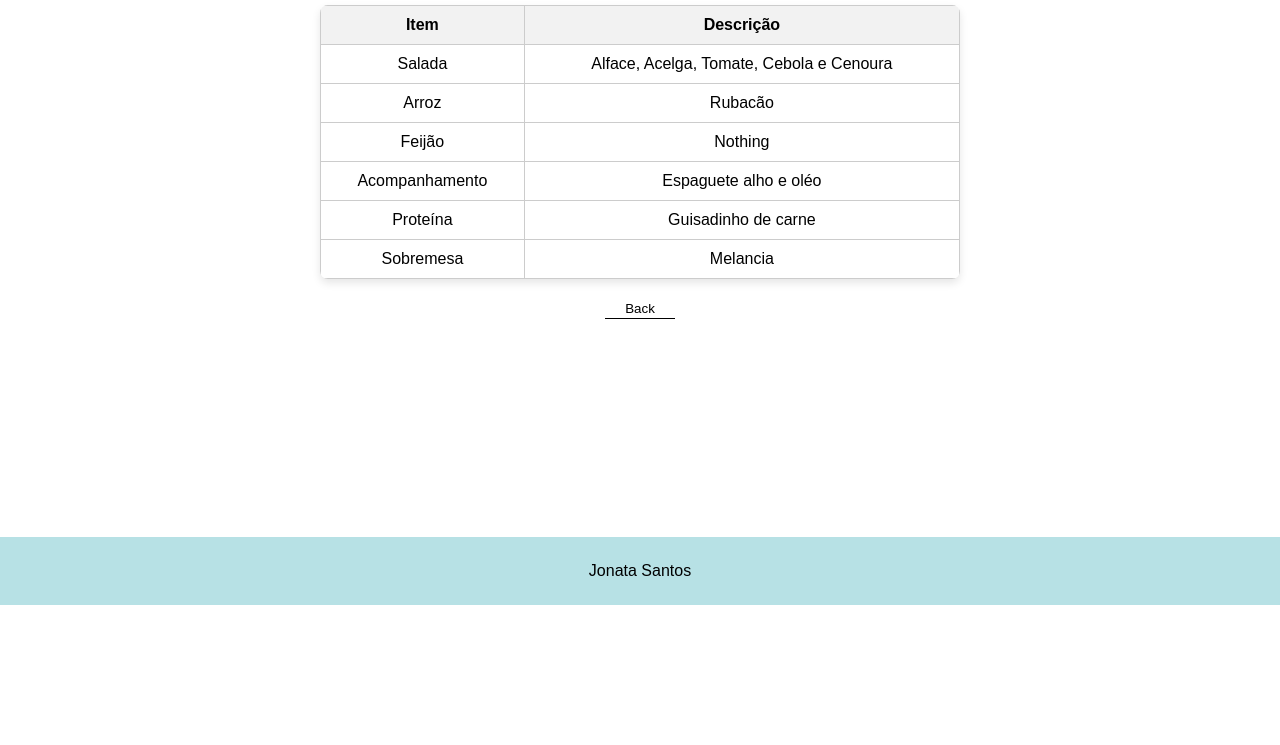
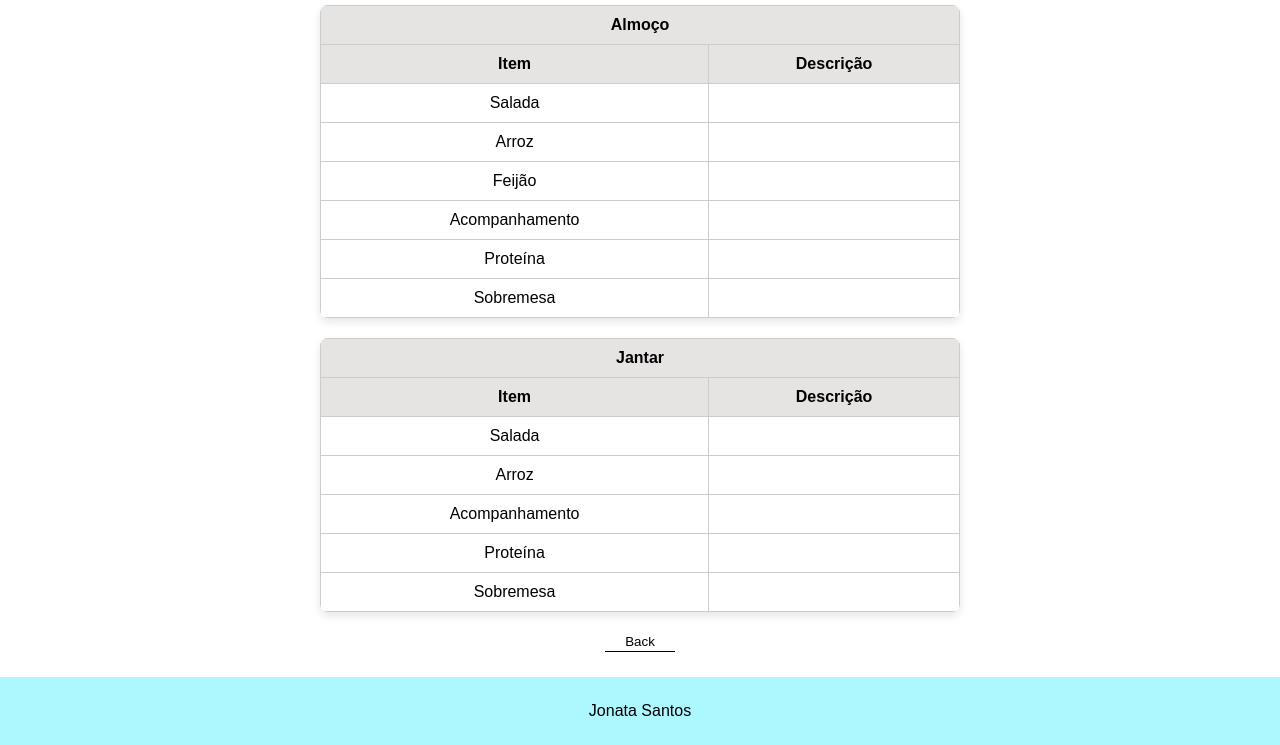
Before and after one commit to jonatavsantos/Menu-IFPB, a plain HTML site: page menu/friday/friday.html in a window 1280 px wide. Shown: the part 195-940 px from the top of the page. Before the commit the page ends 800 px from the top, so only its background shows below. Drawn offline with Linux system fonts and the light colour scheme.

Commit message:
update menu

```diff
--- a/menu/friday/friday.css
+++ b/menu/friday/friday.css
@@ -41,7 +41,7 @@ th, td {
 }
 
 th {
-    background-color: #f2f2f2;
+    background-color: #e6e3e3;
 }
 
 tr:hover td {
@@ -76,11 +76,11 @@ h1 {
 }
 
 footer {
-    background-color: #b7e1e5;
+    background-color:#adf7ff;
     color: #000000;
     text-align: center;
     padding: 25px;
-    position: fixed;
+    margin-top: 25px;
     bottom: 0;
     width: 100%;
 }
--- a/menu/friday/friday.html
+++ b/menu/friday/friday.html
@@ -18,12 +18,15 @@
     <div class="menu">
         <a id="arrow-left" href="../thursday/thursday.html"><svg xmlns="http://www.w3.org/2000/svg" width="16" height="16" fill="currentColor" class="bi bi-arrow-left" viewBox="0 0 16 16">
             <path fill-rule="evenodd" d="M15 8a.5.5 0 0 0-.5-.5H2.707l3.147-3.146a.5.5 0 1 0-.708-.708l-4 4a.5.5 0 0 0 0 .708l4 4a.5.5 0 0 0 .708-.708L2.707 8.5H14.5A.5.5 0 0 0 15 8"/>
-          </svg></a><h3>Sexta-Feira</h3><a id="arrow-right" href="../monday/monday.html"><svg xmlns="http://www.w3.org/2000/svg" width="16" height="16" fill="currentColor" class="bi bi-arrow-right" viewBox="0 0 16 16">
+          </svg></a><h3>Sexta-Feira (Proclamação da República - Feriado)</h3><a id="arrow-right" href="../monday/monday.html"><svg xmlns="http://www.w3.org/2000/svg" width="16" height="16" fill="currentColor" class="bi bi-arrow-right" viewBox="0 0 16 16">
   <path fill-rule="evenodd" d="M1 8a.5.5 0 0 1 .5-.5h11.793l-3.147-3.146a.5.5 0 0 1 .708-.708l4 4a.5.5 0 0 1 0 .708l-4 4a.5.5 0 0 1-.708-.708L13.293 8.5H1.5A.5.5 0 0 1 1 8"/>
 </svg></a>
     </div>
     <table>
         <thead>
+            <tr>
+                <th colspan="2">Almoço</th>
+            </tr>
             <tr>
                 <th>Item</th>
                 <th>Descrição</th>
@@ -32,27 +35,58 @@
         <tbody>
             <tr>
                 <td>Salada</td>
-                <td>Alface, Acelga, Tomate, Cebola e Cenoura</td>
+                <td></td>
             </tr>
             <tr>
                 <td>Arroz</td>
-                <td>Rubacão</td>
+                <td></td>
             </tr>
             <tr>
                 <td>Feijão</td>
-                <td>Nothing</td>
+                <td></td>
             </tr>
             <tr>
                 <td>Acompanhamento</td>
-                <td>Espaguete alho e oléo</td>
+                <td></td>
             </tr>
             <tr>
                 <td>Proteína</td>
-                <td>Guisadinho de carne</td>
+                <td></td>
             </tr>
             <tr>
                 <td>Sobremesa</td>
-                <td>Melancia</td>
+                <td></td>
+            </tr>
+        </tbody>
+    </table>
+    <table>
+        <tbody>
+            <tr>
+                <th colspan="2">Jantar</th>
+            </tr>
+            <tr>
+                <th>Item</th>
+                <th>Descrição</th>
+            </tr>
+            <tr>
+                <td>Salada</td>
+                <td></td>
+            </tr>
+            <tr>
+                <td>Arroz</td>
+                <td></td>
+            </tr>
+            <tr>
+                <td>Acompanhamento</td>
+                <td></td>
+            </tr>
+            <tr>
+                <td>Proteína</td>
+                <td></td>
+            </tr>
+            <tr>
+                <td>Sobremesa</td>
+                <td></td>
             </tr>
         </tbody>
     </table>
--- a/menu/monday/monday.css
+++ b/menu/monday/monday.css
@@ -41,7 +41,7 @@ th, td {
 }
 
 th {
-    background-color: #f2f2f2;
+    background-color: #e6e3e3;
 }
 
 tr:hover td {
@@ -76,11 +76,11 @@ h1 {
 }
 
 footer {
-    background-color: #b7e1e5;
+    background-color: #adf7ff;
     color: #000000;
     text-align: center;
     padding: 25px;
-    position: fixed;
+    margin-top: 25px;
     bottom: 0;
     width: 100%;
 }
--- a/menu/style.css
+++ b/menu/style.css
@@ -14,6 +14,7 @@
 
 .menu {
     margin-top: 2%;
+    margin-bottom: 5%;
     display: flex;
     align-items: center;
     justify-content: center;
@@ -29,7 +30,7 @@
 
 
 footer {
-    background-color: #b7e1e5;
+    background-color: #adf7ff;
     color: #000000;
     text-align: center;
     padding: 25px;
@@ -44,8 +45,8 @@ h2 {
 
 button {
     margin-top: 40%;
-    width: 70px;
-    height: 21px;
+    width: 80px;
+    height: 25px;
 }
 
 #buttonday {
@@ -53,14 +54,29 @@ button {
   justify-content: center;
   align-items: center;
   color: #000000;
-  background: #c0e6ea;
+  background: #adf7ff;
   user-select: none;
   -webkit-user-select: none;
   touch-action: manipulation;
   border: #000000;
   border-radius: 3px;
-  box-shadow: 0.5px 0.5px 1px rgba(0, 0, 0, 0.3);
+  box-shadow: 1px 1px 1px rgba(0, 0, 0, 0.984);
 }
+
+#buttonday:active {
+    background: #608585;
+    top: 2px;
+  }
+
+  #buttonday:before {
+    position: absolute;
+    height: 100%;
+    left: 0;
+    top: 0;
+    line-height: 3;
+    font-size: 140%;
+    width: 60px;
+  }
 
 a {
     color: inherit;
--- a/menu/thursday/thursday.css
+++ b/menu/thursday/thursday.css
@@ -41,7 +41,7 @@ th, td {
 }
 
 th {
-    background-color: #f2f2f2;
+    background-color: #e6e3e3;
 }
 
 tr:hover td {
@@ -76,11 +76,11 @@ h1 {
 }
 
 footer {
-    background-color: #b7e1e5;
+    background-color: #adf7ff;
     color: #000000;
     text-align: center;
     padding: 25px;
-    position: fixed;
+    margin-top: 25px;
     bottom: 0;
     width: 100%;
 }
--- a/menu/tuesday/tuesday.css
+++ b/menu/tuesday/tuesday.css
@@ -41,7 +41,7 @@ th, td {
 }
 
 th {
-    background-color: #f2f2f2;
+    background-color: #e6e3e3;
 }
 
 tr:hover td {
@@ -76,14 +76,15 @@ h1 {
 }
 
 footer {
-    background-color: #b7e1e5;
+    background-color: #adf7ff;
     color: #000000;
     text-align: center;
     padding: 25px;
-    position: fixed;
+    margin-top: 25px;
     bottom: 0;
     width: 100%;
 }
+
 
 a {
     color: inherit;
--- a/menu/wednesday/wednesday.css
+++ b/menu/wednesday/wednesday.css
@@ -41,7 +41,7 @@ th, td {
 }
 
 th {
-    background-color: #f2f2f2;
+    background-color: #e6e3e3;
 }
 
 tr:hover td {
@@ -76,11 +76,11 @@ h1 {
 }
 
 footer {
-    background-color: #b7e1e5;
+    background-color: #adf7ff;
     color: #000000;
     text-align: center;
     padding: 25px;
-    position: fixed;
+    margin-top: 25px;
     bottom: 0;
     width: 100%;
 }
```
Also changed, not shown: menu/index.html (+1 -1 lines), menu/monday/monday.html (+41 -7 lines), menu/thursday/thursday.html (+36 -2 lines), menu/tuesday/tuesday.html (+39 -5 lines), menu/wednesday/wednesday.html (+39 -5 lines).
